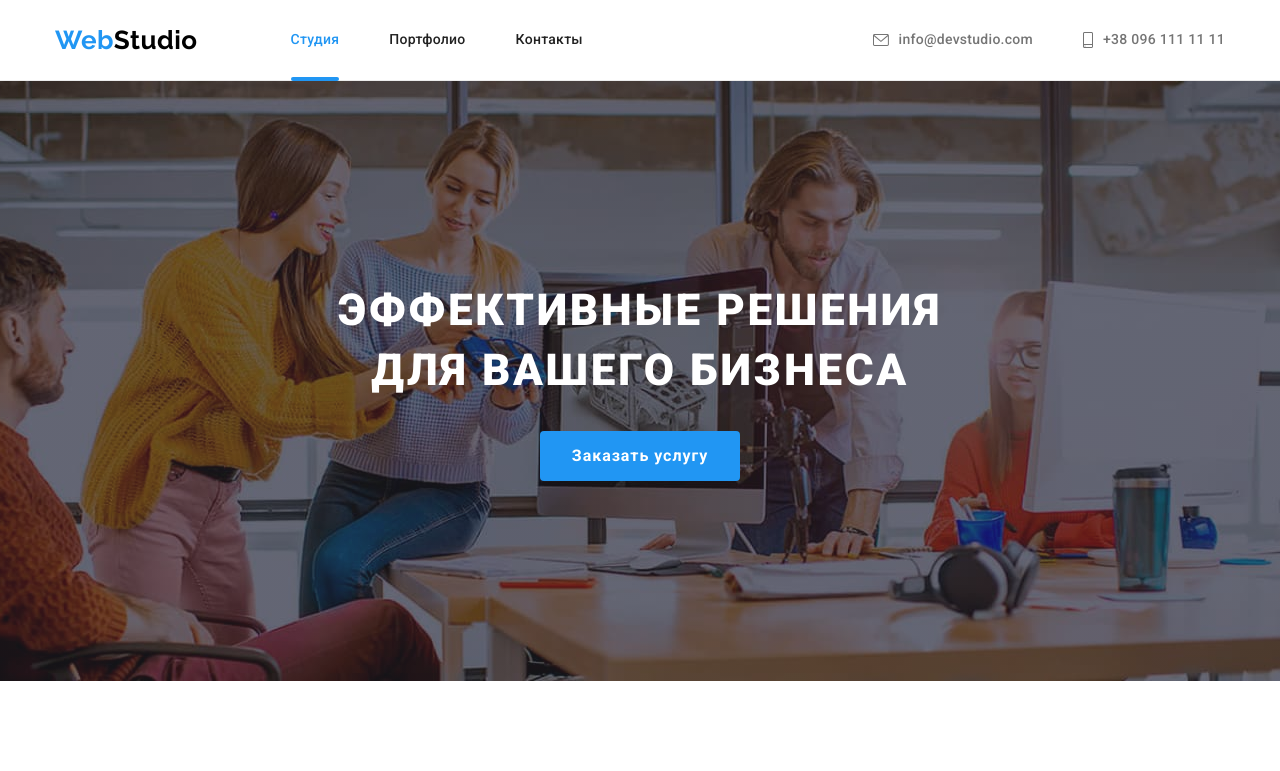
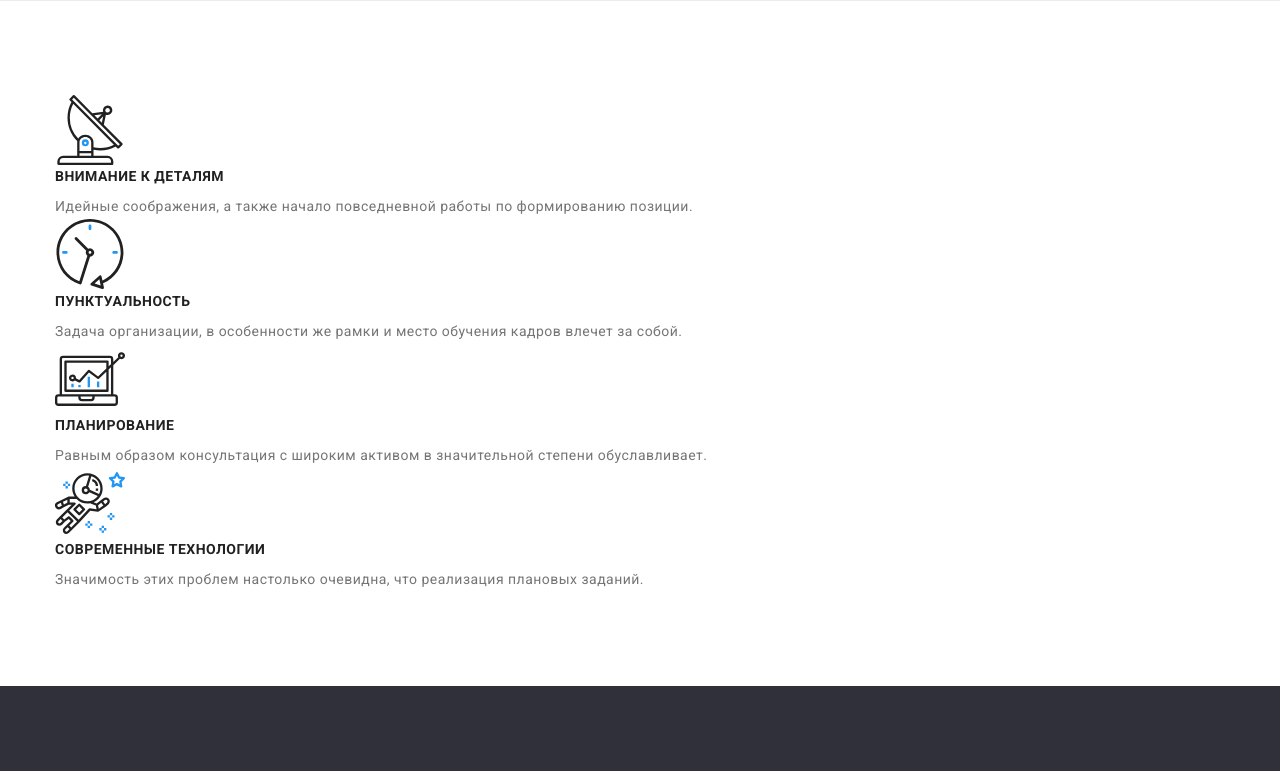
Before and after one commit to BohdanToder/goit-markup-hw-08, a plain HTML site: page index.html in a window 1280 px wide. Shown: the top 771 px of the page. Drawn offline with Linux system fonts and the light colour scheme.

Commit message:
Comment some sections

```diff
--- a/index.html
+++ b/index.html
@@ -17,12 +17,12 @@
     <header class="header">
         <div class="container header__container">
             <!--Лого-->
-            <a href="./index.html" class="logo" lang="en">
+            <!-- <a href="./index.html" class="logo" lang="en">
                 Web<span class="logo__right-side logo__right-side--black">Studio</span>
-            </a>
+            </a> -->
 
             <!--Навигация-->
-            <nav class="site-nav header__site-nav">
+            <!-- <nav class="site-nav header__site-nav">
                 <ul class="site-nav__list">
 
                     <li class="site-nav__item">
@@ -38,10 +38,10 @@
                     </li>
 
                 </ul>
-            </nav>
+            </nav> -->
 
             <!--Контакты №1-->
-            <ul class="contacts header__contacts">
+            <!-- <ul class="contacts header__contacts">
 
                 <li class="contacts__item">
                     <a href="mailto:info@devstudio.com" class="contacts__link">
@@ -61,18 +61,18 @@
                     </a>
                 </li>
 
-            </ul>
+            </ul> -->
         </div>
     </header>
 
     <main>
         <!--Герой-->
-        <section class="hero">
+        <!-- <section class="hero">
             <div class="container">
                 <h1 class="hero__title">Эффективные решения<br>для вашего бизнеса</h1>
                 <button type="button" class="hero__button" data-modal-open>Заказать услугу</button>
             </div>
-        </section>
+        </section> -->
 
         <!--Особенности работы-->
         <section class="section">
@@ -128,7 +128,7 @@
         </section>
 
         <!--Чем мы занимаемся-->
-        <section class="section speciality">
+        <!-- <section class="section speciality">
             <div class="container">
                 <h2 class="speciality__title">Чем мы занимаемся</h2>
                 <ul class="speciality__list">
@@ -156,10 +156,10 @@
 
                 </ul>
             </div>
-        </section>
+        </section> -->
 
         <!--Наша команда-->
-        <section class="section members">
+        <!-- <section class="section members">
             <div class="container">
                 <h2 class="members__title">Наша команда</h2>
                 <ul class="members__list">
@@ -338,10 +338,10 @@
 
                 </ul>
             </div>
-        </section>
+        </section> -->
 
         <!--Постоянные клиенты-->
-        <section class="section client">
+        <!-- <section class="section client">
             <div class="container">
                 <h2 class="client__title">Постоянные клиенты</h2>
                     <ul class="client__list">
@@ -396,19 +396,19 @@
 
                     </ul>
             </div>
-        </section>
+        </section> -->
     </main>
-
+<!---->
     <footer class="footer">
         <div class="container footer__container">
             <div class="first-footer-div">
                 <!--Лого-->
-                <a href="./index.html" class="logo footer__logo" lang="en">
+                <!-- <a href="./index.html" class="logo footer__logo" lang="en">
                     Web<span class="logo__right-side logo__right-side--white">Studio</span>
-                </a>
+                </a> -->
 
                 <!--Контакти №2-->
-                <address>
+                <!-- <address>
                     <ul class="address footer__address">
 
                         <li class="address__item">
@@ -425,11 +425,11 @@
                         </li>
 
                     </ul>
-                </address>
+                </address> -->
             </div>
 
             <!--Присоединяйтесь-->
-            <div class="join">
+            <!-- <div class="join">
                 <strong class="join__name">Присоединяйтесь</strong>
                 <ul class="join__list">
 
@@ -466,10 +466,10 @@
                     </li>
 
                 </ul>
-            </div>
+            </div> -->
 
             <!--Подпишитесь-->
-            <div class="subscribe footer__subscribe">
+            <!-- <div class="subscribe footer__subscribe">
                 <strong class="subscribe__name">Подпишитесь на рассылку</strong>
 
                 <form class="subscribe__form">
@@ -483,7 +483,7 @@
                     </button>
                 </form>
             </div>
-        </div>
+        </div> -->
     </footer>
     <!--Модалка-->
     <div class="backdrop is-hidden" data-modal>
--- a/sass/layout/_features.scss
+++ b/sass/layout/_features.scss
@@ -1,22 +1,22 @@
 .features {
-	display: flex;
-	justify-content: space-between;
+	// display: flex;
+	// justify-content: space-between;
 	list-style-type: none;
 }
 
 .features__item {
-	flex-basis: calc((100% - 90px) / 4);
+	// flex-basis: calc((100% - 90px) / 4);
 }
 
 .features__icon {
-	@extend %flex-center;
-	margin-bottom: 30px;
+	// @extend %flex-center;
+	// margin-bottom: 30px;
 
-	width: 270px;
-	height: 120px;
-	border-radius: 4px;
+	// width: 270px;
+	// height: 120px;
+	// border-radius: 4px;
 
-	background-color: var(--features-icon-bgcolor);
+	// background-color: var(--features-icon-bgcolor);
 }
 
 .features__name {
```
Also changed, not shown: css/main.css, css/main.min.css, 2 other files.
